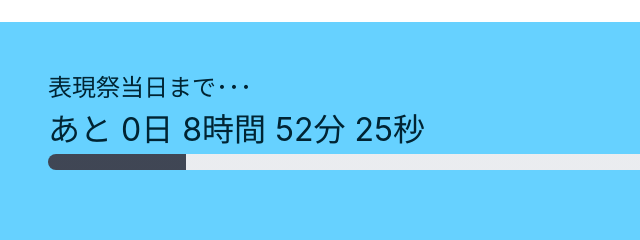
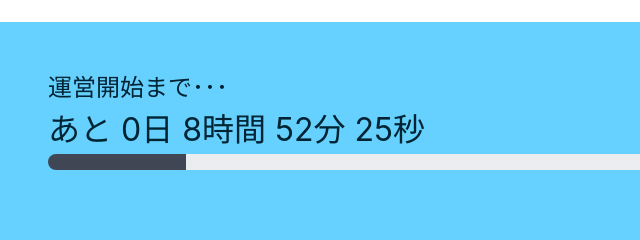
Before and after one commit to pingu525/maigo1Bnau, a plain HTML site: page index.html in a window 1280 px wide. Shown: the part 446-686 px from the top of the page, 0-640 px from the left. Drawn offline with nearby package versions, Linux system fonts and the light colour scheme.

Commit message:
Update index.html

```diff
--- a/index.html
+++ b/index.html
@@ -39,7 +39,7 @@
   </section>
   <section class="hero is-info">
     <div class="hero-body">
-      <p class="is-size-4">表現祭当日まで･･･</p>
+      <p class="is-size-4">運営開始まで･･･</p>
       <div id="countdownArea" class="countdown is-size-3">あと
         <span id="countdown-day"></span>日
         <span id="countdown-hour"></span>時間
```
